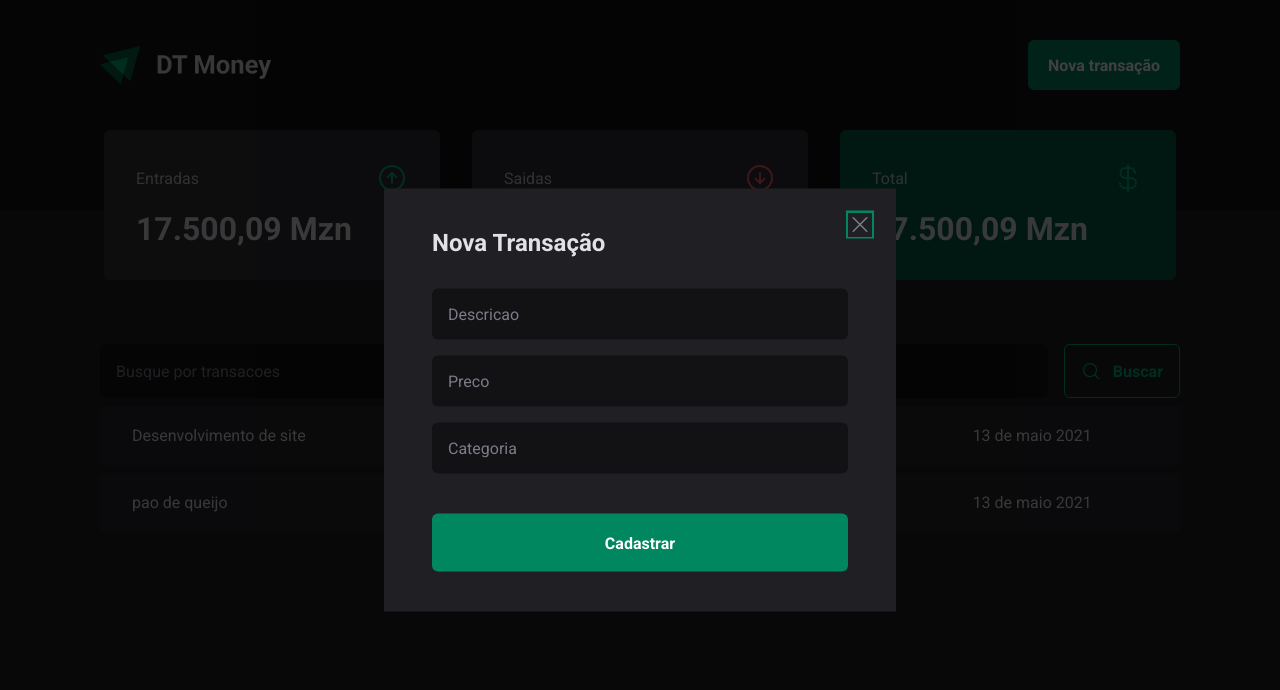
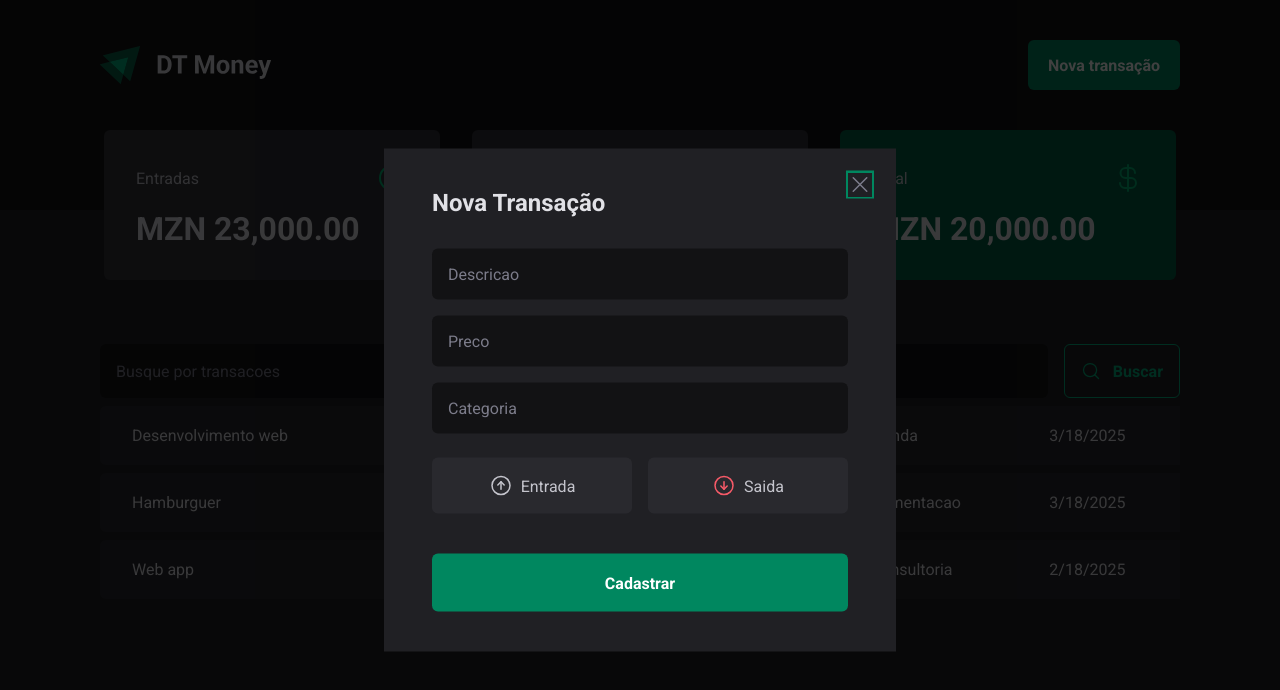
Before and after one commit to paulomachava/dt_money_01, a React (Vite) app: page / in a window 1280 px wide. Both pictures are taken after a click on the button "Nova transação". Shown: the top 690 px of the page. Built offline with nearby package versions, Linux system fonts and the light colour scheme; data requests are answered from the project's data file.

Commit message:
summary of prices

```diff
--- a/package.json
+++ b/package.json
@@ -5,12 +5,14 @@
   "type": "module",
   "scripts": {
     "dev": "vite",
+    "dev:server":"json-server server.json -p 3000 -w -d 500",
     "build": "tsc -b && vite build",
     "lint": "eslint .",
     "preview": "vite preview"
   },
   "dependencies": {
     "@radix-ui/react-dialog": "^1.1.6",
+    "@radix-ui/react-radio-group": "^1.2.3",
     "phosphor-react": "^1.4.1",
     "react": "^19.0.0",
     "react-dom": "^19.0.0",
@@ -26,6 +28,7 @@
     "eslint-plugin-react-hooks": "^5.1.0",
     "eslint-plugin-react-refresh": "^0.4.19",
     "globals": "^15.15.0",
+    "json-server": "^1.0.0-beta.3",
     "typescript": "~5.7.2",
     "typescript-eslint": "^8.24.1",
     "vite": "^6.2.0"
--- /dev/null
+++ b/server.json
@@ -0,0 +1,29 @@
+{
+    "transactions":[
+        {
+            "id":1,
+            "description":"Desenvolvimento web",
+            "type":"income",
+            "category":"Venda",
+            "price":12000,
+            "createdAt":"2025-03-18T21:55:14.875Z"
+        },
+        {
+            "id":2,
+            "description":"Hamburguer",
+            "type":"outcome",
+            "category":"alimentacao",
+            "price":3000,
+            "createdAt":"2025-03-18T21:55:14.875Z"
+        }
+        ,
+        {
+            "id":3,
+            "description":"Web app",
+            "type":"income",
+            "category":"consultoria",
+            "price":11000,
+            "createdAt":"2025-02-18T21:55:14.875Z"
+        }
+    ]
+}
--- a/src/App.tsx
+++ b/src/App.tsx
@@ -2,6 +2,7 @@ import { ThemeProvider } from "styled-components"
 import { defaultTheme } from "./styles/themes/default"
 import { GlobalStyle } from "./styles/global"
 import { Transactions } from "./pages/Transactions"
+import { TransactionsProvider } from "./context/TransactionsContext"
 
 export function App() {
 
@@ -9,7 +10,11 @@ export function App() {
     <ThemeProvider theme={defaultTheme}>
       <GlobalStyle/>
 
-    <Transactions/>
+
+          <TransactionsProvider>
+          <Transactions/>
+          </TransactionsProvider>
+
     </ThemeProvider>
   )
 }
--- a/src/components/NewTransactionModal/index.tsx
+++ b/src/components/NewTransactionModal/index.tsx
@@ -1,6 +1,6 @@
 import * as  Dialog from "@radix-ui/react-dialog";
-import { CloseButton, Content, Overlay } from "./styles";
-import { X } from "phosphor-react";
+import { CloseButton, Content, Overlay, TransactionType, TransactionTypeButton } from "./styles";
+import { ArrowCircleDown, ArrowCircleUp, X } from "phosphor-react";
 
 export function NewTransactionModal() {
     return (
@@ -19,6 +19,19 @@ export function NewTransactionModal() {
                     <input type="number"  placeholder="Preco" required/>
                     <input type="text"  placeholder="Categoria" required/>
 
+
+                <TransactionType>
+                    <TransactionTypeButton variant="income" value="income">
+                        <ArrowCircleUp size={24}/>
+                        Entrada
+                    </TransactionTypeButton>
+                    <TransactionTypeButton variant="outcome" value="outcome">
+                        <ArrowCircleDown size={24}/>
+                        Saida
+                    </TransactionTypeButton>
+                </TransactionType>
+
+
                     <button type="submit"> Cadastrar</button>
                 </form>
 
--- a/src/components/NewTransactionModal/styles.ts
+++ b/src/components/NewTransactionModal/styles.ts
@@ -1,5 +1,6 @@
 import styled from "styled-components";
-import * as Dialog from '@radix-ui/react-dialog'
+import * as Dialog from '@radix-ui/react-dialog';
+import * as RadioGroup  from "@radix-ui/react-radio-group";
 
 
 export const Overlay = styled(Dialog.Overlay)`
@@ -68,4 +69,47 @@ right:1.5rem;
 line-height: 0;
 cursor: pointer;
 color:${props =>props.theme["gray-500"]}
+
+
 `
+export const TransactionType = styled(RadioGroup.Root)`
+ display: grid;
+ grid-template-columns: repeat(2,1fr);
+ gap:1rem ;
+ margin-top: 0.5rem;
+`
+
+interface TransactionTypeButtonProps{
+    variant: 'income' |'outcome'
+}
+
+export const TransactionTypeButton = styled(RadioGroup.Item)<TransactionTypeButtonProps>`
+background: ${props =>props.theme["gray-700"]};
+padding:1rem;
+display: flex;
+align-items: center;
+justify-content: center;
+gap: 0.5rem;
+border-radius:6px;
+cursor: pointer;
+border: 0;
+color:${props =>props.theme["gray-300"]};
+
+
+
+svg{
+    color:${props => props.variant === 'income' ? props.theme["gray-300"]: props.theme["red-300"]}
+}
+
+&[data-state ='unchecked']:hover{
+    background: ${props=>props.theme["gray-600"]};
+}
+
+&[data-state='checked']{
+    color: ${props =>props.theme.white};
+    background:${props =>props.variant==='income' ? props.theme["green-500"]: props.theme["red-500"] };
+    svg{
+        color: ${props =>props.theme.white};
+    }
+}
+`
--- a/src/components/Summary/index.tsx
+++ b/src/components/Summary/index.tsx
@@ -1,35 +1,58 @@
 import { ArrowCircleDown, ArrowCircleUp, CurrencyDollar } from "phosphor-react";
 import { SummaryCard, SummaryContainer } from "./styles";
+import { useContext } from "react";
+import { TransactionsContext } from "../../context/TransactionsContext";
+import { priceFormatter } from "../../utils/formatter";
 
-export function Summary(){
-    return(
+export function Summary() {
+
+    const { transactions } = useContext(TransactionsContext)
+
+    const summary = transactions.reduce(
+        (acc,transaction) => {
+
+            if(transaction.type ==='income'){
+                acc.income +=transaction.price
+                acc.total +=transaction.price
+            }else{
+                acc.outcome +=transaction.price
+                acc.total -=transaction.price
+            }
+             return acc
+         },
+         { income: 0,
+           outcome: 0,
+           total: 0
+        }
+    )
+    return (
         <SummaryContainer>
             <SummaryCard>
                 <header>
                     <span>Entradas</span>
-                    <ArrowCircleUp size={32} color="#00b373"/>
+                    <ArrowCircleUp size={32} color="#00b373" />
                 </header>
                 <strong>
-                    17.500,09 Mzn
+                    {priceFormatter.format( summary.income)}
                 </strong>
             </SummaryCard>
 
             <SummaryCard>
                 <header>
                     <span>Saidas</span>
-                    <ArrowCircleDown size={32} color="#f75a68 "/>
+                    <ArrowCircleDown size={32} color="#f75a68 " />
                 </header>
                 <strong>
-                    17.500,09 Mzn
+                    {priceFormatter.format(summary.outcome)}
                 </strong>
             </SummaryCard>
             <SummaryCard variant="green">
                 <header>
                     <span>Total</span>
-                    <CurrencyDollar size={32} color="#00b373"/>
+                    <CurrencyDollar size={32} color="#00b373" />
                 </header>
                 <strong>
-                    17.500,09 Mzn
+                    {priceFormatter.format(summary.total)}
                 </strong>
             </SummaryCard>
         </SummaryContainer>
--- /dev/null
+++ b/src/context/TransactionsContext.tsx
@@ -0,0 +1,45 @@
+import {  createContext, ReactNode, useEffect, useState } from "react";
+
+interface Transaction {
+    id: number;
+    description: string;
+    type: 'income'|'outcome';
+    price: number;
+    category: string;
+    createdAt: string;
+}
+
+interface TransactionContextType{
+    transactions:Transaction[]
+}
+
+
+interface TransactionProviderProps{
+    children:ReactNode;
+}
+
+    // eslint-disable-next-line react-refresh/only-export-components
+    export const TransactionsContext = createContext({} as TransactionContextType)
+
+    export function TransactionsProvider({children}:TransactionProviderProps){
+
+   const [transactions, setTransactions] = useState<Transaction[]>([])
+    useEffect(() => {
+        async function loadTransactions() {
+            const response = await fetch('http://localhost:3000/transactions')
+            const data = await response.json()
+
+
+            setTransactions(data)
+        }
+
+        loadTransactions()
+    }, [])
+
+
+        return(
+           < TransactionsContext.Provider value={{transactions}}>
+            {children}
+            </TransactionsContext.Provider>
+        )
+    }
--- a/src/pages/Transactions/index.tsx
+++ b/src/pages/Transactions/index.tsx
@@ -1,31 +1,41 @@
+import { useContext} from "react";
 import { Header } from "../../components/Header";
 import { Summary } from "../../components/Summary";
 import { SearcForm } from "./components/SearchForm";
 import { PriceHighlight, TransactionContainer, TransactionTable } from "./styles";
+import { TransactionsContext } from "../../context/TransactionsContext";
+import { dateFormatter, priceFormatter } from "../../utils/formatter";
 
-export function Transactions(){
-    return(
+
+
+export function Transactions() {
+    const {transactions} = useContext(TransactionsContext)
+
+
+    return (
         <div>
-          <Header/>
-          <Summary/>
+            <Header />
+            <Summary />
             <TransactionContainer>
-            <SearcForm/>
+                <SearcForm />
                 <TransactionTable>
                     <tbody>
-                <tr>
-                    <td width="50%">Desenvolvimento de site</td>
-                    <td><PriceHighlight variant="income">12 Mzn</PriceHighlight></td>
-                    <td>Venda</td>
-                    <td>13 de maio 2021</td>
+                        {transactions.map(transaction =>{
+                             return(
+
+                            <tr key={transaction.id}>
+                                <td width="50%">{transaction.description}</td>
+                                <td>
+                                    <PriceHighlight variant={transaction.type}>
+                                        {transaction.type === 'outcome' && '-    '  }
+                                    {priceFormatter.format(transaction.price)}
+
+                                    </PriceHighlight></td>
+                                <td>{transaction.category}</td>
+                                <td>{dateFormatter.format(new Date( transaction.createdAt))}</td>
                             </tr>
-
-                <tr>
-                    <td width="50%">pao de queijo</td>
-                    <td><PriceHighlight variant="outcome">-12 Mzn</PriceHighlight></td>
-                    <td>Venda</td>
-                    <td>13 de maio 2021</td>
-
-                </tr>
+                        )
+                    })}
                     </tbody>
                 </TransactionTable>
             </TransactionContainer>
--- /dev/null
+++ b/src/utils/formatter.ts
@@ -0,0 +1,7 @@
+export const dateFormatter = new Intl.DateTimeFormat('MZ')
+export const priceFormatter = new Intl.NumberFormat('Mtn',{
+
+    style:'currency',
+    currency:'MZN'
+
+})
```
Also changed, not shown: 1 other file (tests, documents, lock files or other folders). Lines whose indentation alone changed are shown as unchanged.
